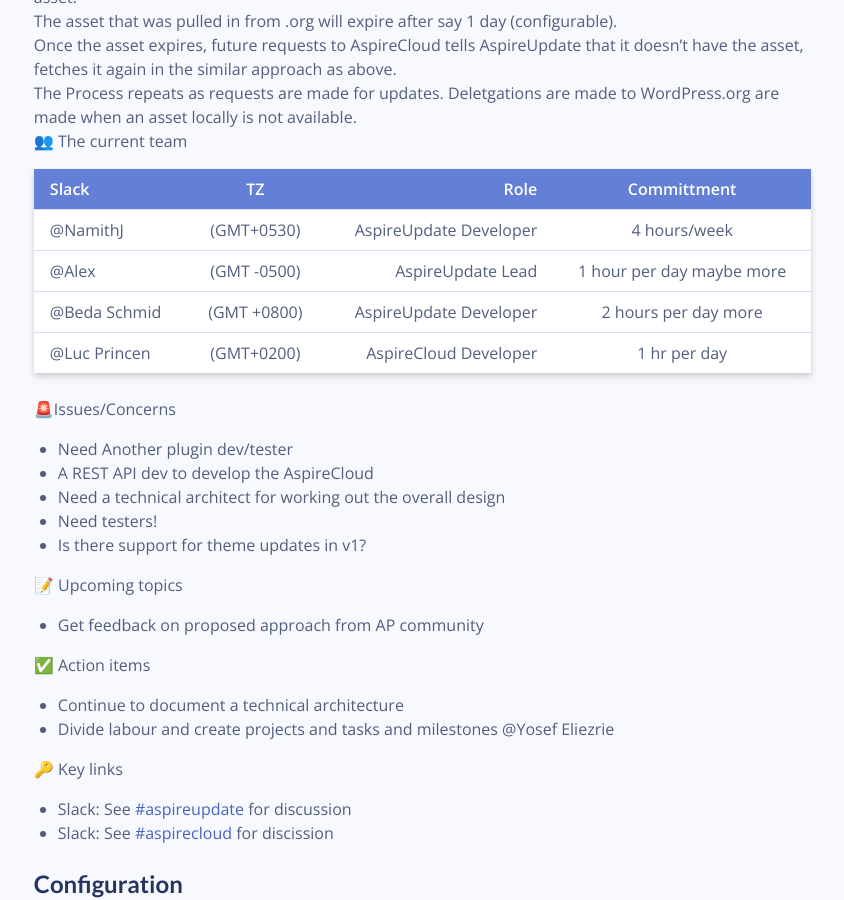
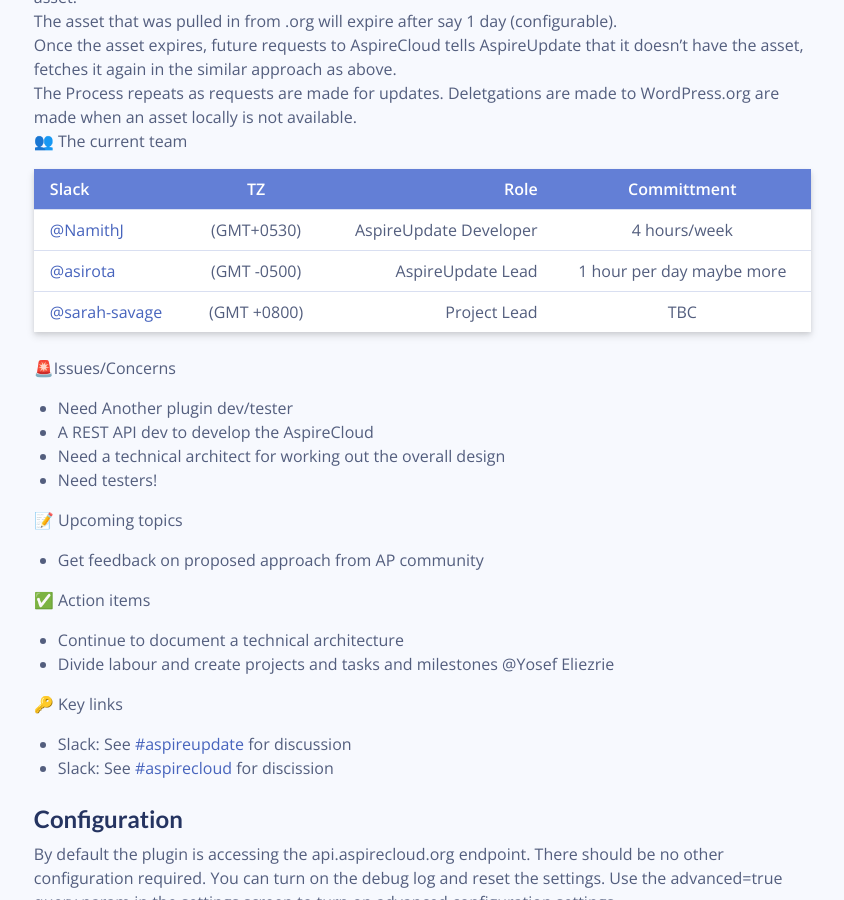
Before and after one commit to aspirepress/documentation, a Jekyll site: the page built from docs/aspireupdate/index.md, in a window 1280 px wide and 900 px high, scrolled down 1941 px. Shown: the whole window, without its empty margins (373-1217 px from the left). Built offline with Jekyll 4.4.1, drawn with Linux system fonts in a browser that asks for light colours; comment, search, counter and statistics services are not loaded.

Commit message:
add aspirecloud and update aspireupdate contributors

```diff
--- a/docs/aspireupdate/index.md
+++ b/docs/aspireupdate/index.md
@@ -69,12 +69,12 @@ This approach has several benefits:
 
 👥 The current team
 
-| Slack        |     TZ      |                   Role |        Committment        |
-| :----------- | :---------: | ---------------------: | :-----------------------: |
-| @NamithJ     | (GMT+0530)  | AspireUpdate Developer |       4 hours/week        |
-| @Alex        | (GMT -0500) |      AspireUpdate Lead | 1 hour per day maybe more |
-| @Beda Schmid | (GMT +0800) | AspireUpdate Developer |   2 hours per day more    |
-| @Luc Princen | (GMT+0200)  |  AspireCloud Developer |       1 hr per day        |
+| Slack                                            |     TZ      |                   Role |        Committment        |
+| :----------------------------------------------- | :---------: | ---------------------: | :-----------------------: |
+| [@NamithJ](https://github.com/namithj)           | (GMT+0530)  | AspireUpdate Developer |       4 hours/week        |
+| [@asirota](https://github.com/asirota)           | (GMT -0500) |      AspireUpdate Lead | 1 hour per day maybe more |
+| [@sarah-savage](https://github.com/sarah-savage) | (GMT +0800) |           Project Lead |            TBC            |
+
 
 
 🚨Issues/Concerns
@@ -83,7 +83,7 @@ This approach has several benefits:
 * A REST API dev to develop the AspireCloud
 * Need a technical architect for working out the overall design
 * Need testers!
-* Is there support for theme updates in v1?
+
 
 📝 Upcoming topics
 
```
Also changed, not shown: docs/aspirecloud/index.md (added, +70 -0 lines).
